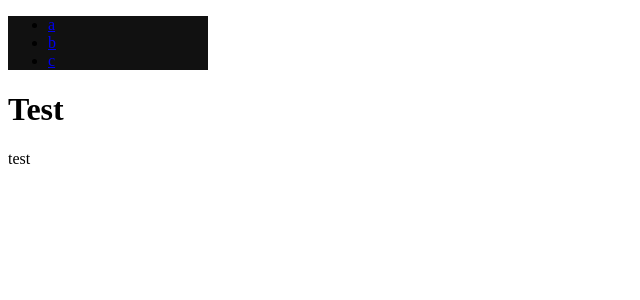
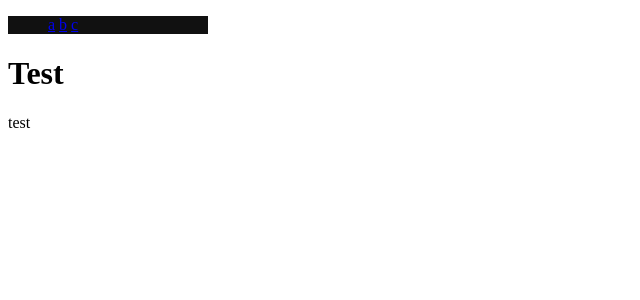
Before and after one commit to ddigiorg/ddigiorg.github.io, a Jekyll site: the page built from index.html, in a window 1280 px wide. Shown: the top 300 px of the page, without its empty margins (0-640 px from the left). Built offline with Jekyll 4.4.1, drawn with Linux system fonts in a browser that asks for light colours.

Commit message:
style.css update

```diff
--- a/_layouts/default.html
+++ b/_layouts/default.html
@@ -10,7 +10,7 @@
 <div class="sidenav">
     <ul>
         {% for item in site.data.sidenav.docs %}
-            <li><a href="{{site.baseurl}}{{item.url}}">{{item.title}}</a></li>
+            <a href="{{site.baseurl}}{{item.url}}">{{item.title}}</a>
         {% endfor %}
     </ul>
 </div>
--- a/css/style.scss
+++ b/css/style.scss
@@ -3,6 +3,7 @@
 ---
 
 .sidenav {
+    height: 100%;
     width: 200px;
     background-color: #111111;
 }
```
